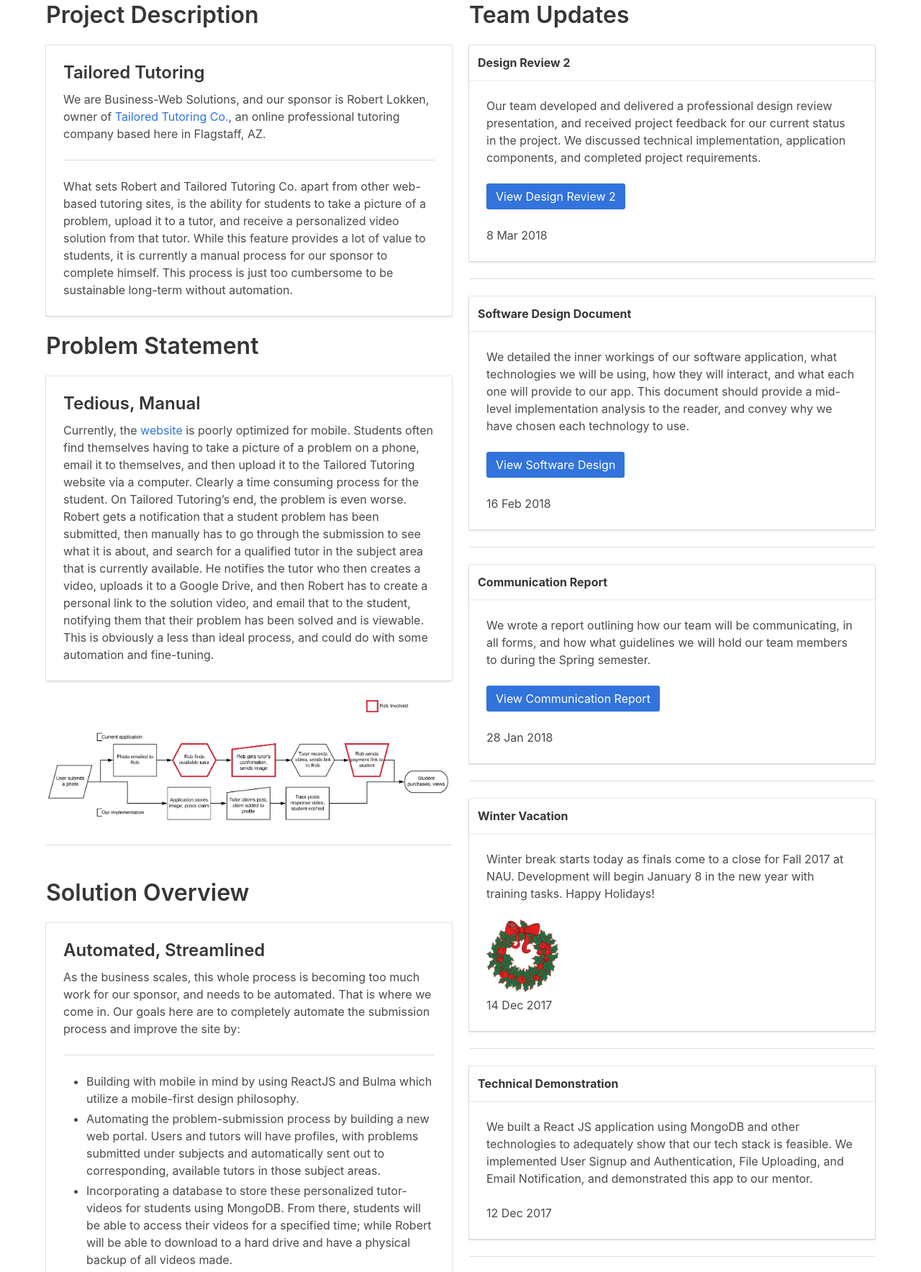
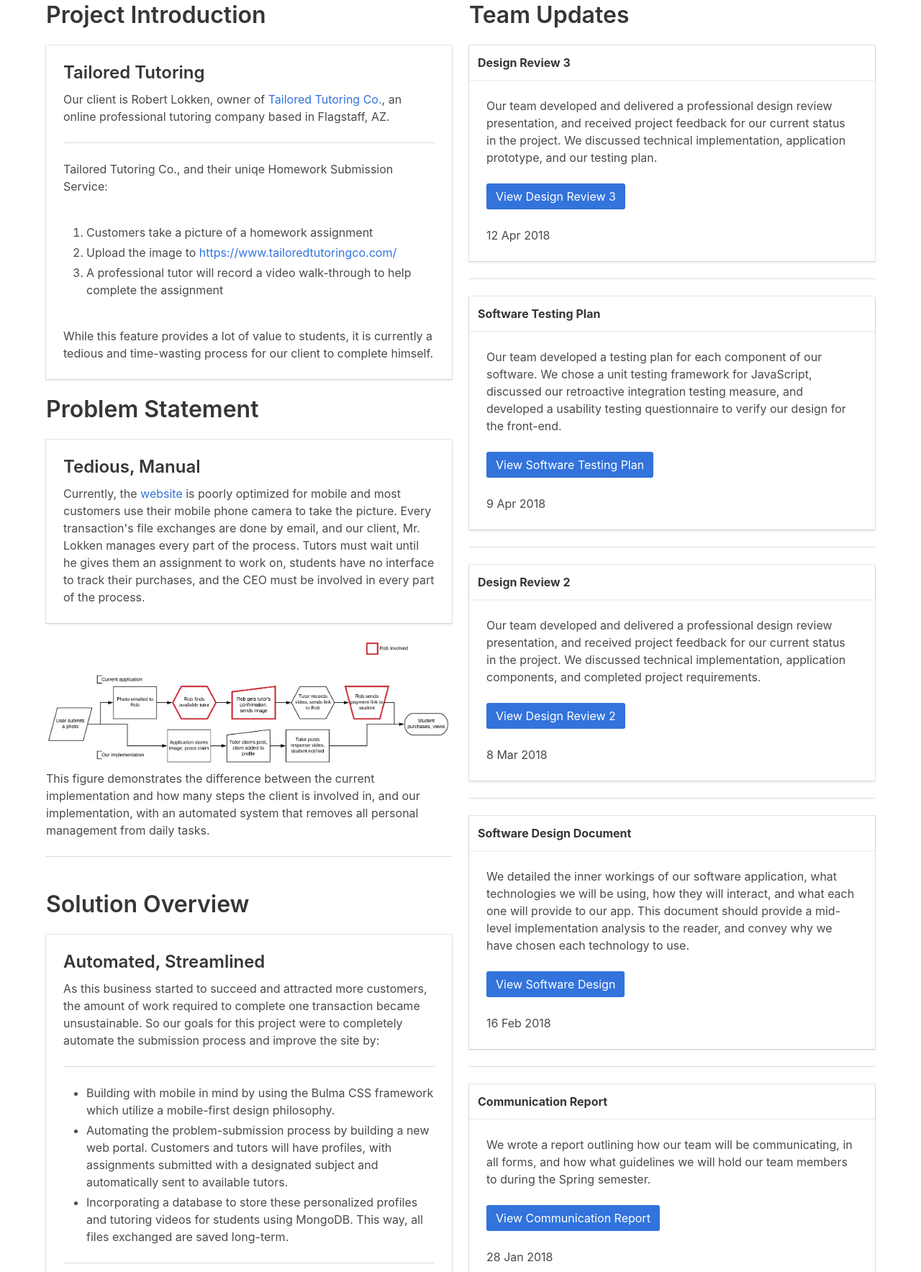
Before and after one commit to tyleryyz/busnwebsolnsite, a plain HTML site: page index.html in a window 1280 px wide. Shown: the part 285-2053 px from the top of the page at 72% size. Drawn offline with Linux system fonts and the light colour scheme.

Commit message:
added new deliverables, presentations, rewrote homepage textblocks, added project page, and assets for all this

```diff
--- a/index.html
+++ b/index.html
@@ -59,7 +59,7 @@
 
                 <div class="column is-three-fifths">
                     <h1 class="title">
-                        Project Description
+                        Project Introduction
                     </h1>
                     <div class="card">
                       <div class="card-content">
@@ -69,18 +69,24 @@
                           </div>
                         </div>
                         <div class="content">
-                          We are Business-Web Solutions, and our sponsor is Robert Lokken,
-              				owner of <a href="https://www.tailoredtutoringco.com/">Tailored
+                          	Our client is Robert Lokken,
+              					owner of <a href="https://www.tailoredtutoringco.com/">Tailored
               					Tutoring Co.</a>, an online professional tutoring company based
-              					here in Flagstaff, AZ.
+              				 	in Flagstaff, AZ.
                           <hr>
-                          What sets Robert and Tailored Tutoring Co. apart from
-              						other web-based tutoring sites, is the ability for students to take
-              						a picture of a problem, upload it to a tutor, and receive a
-              						personalized video solution from that tutor.  While this feature
-              						provides a lot of value to students, it is currently a manual process
-              						for our sponsor to complete himself. This process is just too
-              						cumbersome to be sustainable long-term without automation.
+                          Tailored Tutoring Co., and their uniqe Homework Submission Service:
+
+						   			<br><br>
+									<ol>
+										<li>Customers take a picture of a homework assignment</li>
+										<li>Upload the image to <a href="https://www.tailoredtutoringco.com/">https://www.tailoredtutoringco.com/</a></li>
+										<li>A professional tutor will record a video walk-through to help complete the assignment</li>
+									</ol>
+									<br>
+
+									While this feature provides a lot of value to students,
+									it is currently a tedious and time-wasting process for our client
+									to complete himself.
                         </div>
                       </div>
                     </div>
@@ -99,27 +105,20 @@
                         <div class="content">
                           Currently, the
               						<a href =https://www.tailoredtutoringco.com/>website</a>
-              						is poorly optimized for mobile. Students often find themselves
-              						having to take a picture of a problem on a phone, email it to
-              						themselves, and then upload it to the Tailored Tutoring website
-              						via a computer. Clearly a time consuming process for the student.
-              						On Tailored Tutoring’s end, the problem is even worse.
-              						Robert gets a notification that a student problem
-              						has been submitted, then manually has to go through the submission to
-              						see what it is about, and search for a qualified tutor in the subject
-              						area that is currently available.  He notifies the tutor who
-              						then creates a video, uploads it to a Google Drive, and then Robert has
-              						to create a personal link to the solution video, and email that to
-              						the student, notifying them that their problem has been solved and
-              						is viewable. This is obviously a less than ideal process, and could
-              						do with some automation and fine-tuning.
+              						is poorly optimized for mobile and most customers use their mobile phone camera to take the picture.
+              						Every transaction's file exchanges are done by email, and our client, Mr. Lokken
+									manages every part of the process. Tutors must wait until he gives them an assignment to work on,
+									students have no interface to track their purchases, and the CEO must be involved in every part of the process.
                         </div>
                       </div>
                     </div>
 
                     <br>
                     <img src="./assets/Workflow.png" onerror="this.src='./assets/Workflow.png'" alt="Tailored Tutoring Workflow">
-                    <hr>
+					This figure demonstrates the difference between the current implementation and how many steps the client is involved in,
+							and our implementation, with an automated system that removes all personal management from daily tasks.
+					<hr>
+
                     <br>
 
                     <h1 class="title">
@@ -133,44 +132,83 @@
                           </div>
                         </div>
                         <div class="content">
-                          As the business scales, this whole
-              						process is becoming too much work for our sponsor, and needs to be automated.
-              						That is where we come in.  Our goals here are to completely
-              						automate the submission process and improve the site by:
+                          As this business started to succeed and attracted more customers,
+						  			the amount of work required to complete one transaction became unsustainable.
+              						So our goals for this project were to completely automate the submission process and improve the site by:
                         <hr>
                         <ul>
-                            <li>Building with mobile in mind by using ReactJS
-        											and Bulma which utilize a mobile-first design philosophy.</li>
+                            <li>Building with mobile in mind by using the Bulma CSS framework
+								 					which utilize a mobile-first design philosophy.</li>
                             <li>Automating the problem-submission process by building
-        											a new web portal.  Users and tutors will have profiles,
-        											with problems submitted under subjects and automatically
-        											sent out to corresponding, available tutors in those subject areas.</li>
-                            <li>Incorporating a database to store these personalized tutor-videos for
-        											students using MongoDB. From there, students will be able
-        											to access their videos for a specified time; while Robert
-        											will be able to download to a hard drive and have a
-        											physical backup of all videos made.</li>
+        											a new web portal. Customers and tutors will have profiles,
+        											with assignments submitted with a designated subject and automatically
+        											sent to available tutors.</li>
+                            <li>Incorporating a database to store these personalized profiles and tutoring videos for
+        											students using MongoDB. This way, all files exchanged are saved long-term.</li>
                         </ul>
-                        <img src="./assets/TechStack.png" onerror="this.src='./assets/TechStack.png'" width="450" height="450" class="center" alt="Tailored Tutoring Application">
-                        <hr>
-                    In conclusion, we are here to help automate Robert and Tailored
-        						Tutoring Co.’s business, specifically focusing on their unique
-        						feature: the problem-submission process.  We will emphasize automation,
-        						mobile-friendly design, and a web portal with user profiles to help
-        						Tailored Tutoring Co. scale their business into the future.
+
+						<hr>
+
+						To view our project and an explanation, head to the Project Tab.
 
                         </div>
                       </div>
                     </div>
 
-
-        					</div>
+        		</div>
 
                         <div class="column">
 
                             <h1 class="title">
                 			Team Updates
                 			</h1>
+
+							<!-- Design Review 3 Card -->
+                			<div class="card">
+                				<header class="card-header">
+                					<p class="card-header-title">
+                						Design Review 3
+                					</p>
+                				</header>
+                				<div class="card-content">
+                					<div class="content">
+                						Our team developed and delivered a professional design review presentation, and received project feedback for our current status in the project.
+                						We discussed technical implementation, application prototype, and our testing plan.
+                						<br>
+                						<br>
+                						<a class="button is-info" href="./assets/DesignReview3.pdf">View Design Review 3</a>
+                						<br>
+                						<br>
+                						<time>12 Apr 2018</time>
+                					</div>
+                				</div>
+                			</div>
+
+                			<hr>
+
+							<!-- Software Testing Plan Card -->
+                			<div class="card">
+                				<header class="card-header">
+                					<p class="card-header-title">
+                						Software Testing Plan
+                					</p>
+                				</header>
+                				<div class="card-content">
+                					<div class="content">
+                						Our team developed a testing plan for each component of our software.
+											We chose a unit testing framework for JavaScript, discussed our retroactive integration testing measure,
+											and developed a usability testing questionnaire to verify our design for the front-end.
+                						<br>
+                						<br>
+                						<a class="button is-info" href="./assets/SoftwareTestingPlan.pdf">View Software Testing Plan</a>
+                						<br>
+                						<br>
+                						<time>9 Apr 2018</time>
+                					</div>
+                				</div>
+                			</div>
+
+                			<hr>
 
                             <!-- Design Review 2 Card -->
                 			<div class="card">
```
Also changed, not shown: minutes.html (+36 -0 lines), presentations.html (+18 -1 lines), project.html (+91 -3 lines), assets/admin.png (added), assets/assignments.png (added), assets/homepage.png (added), 3 other files.
